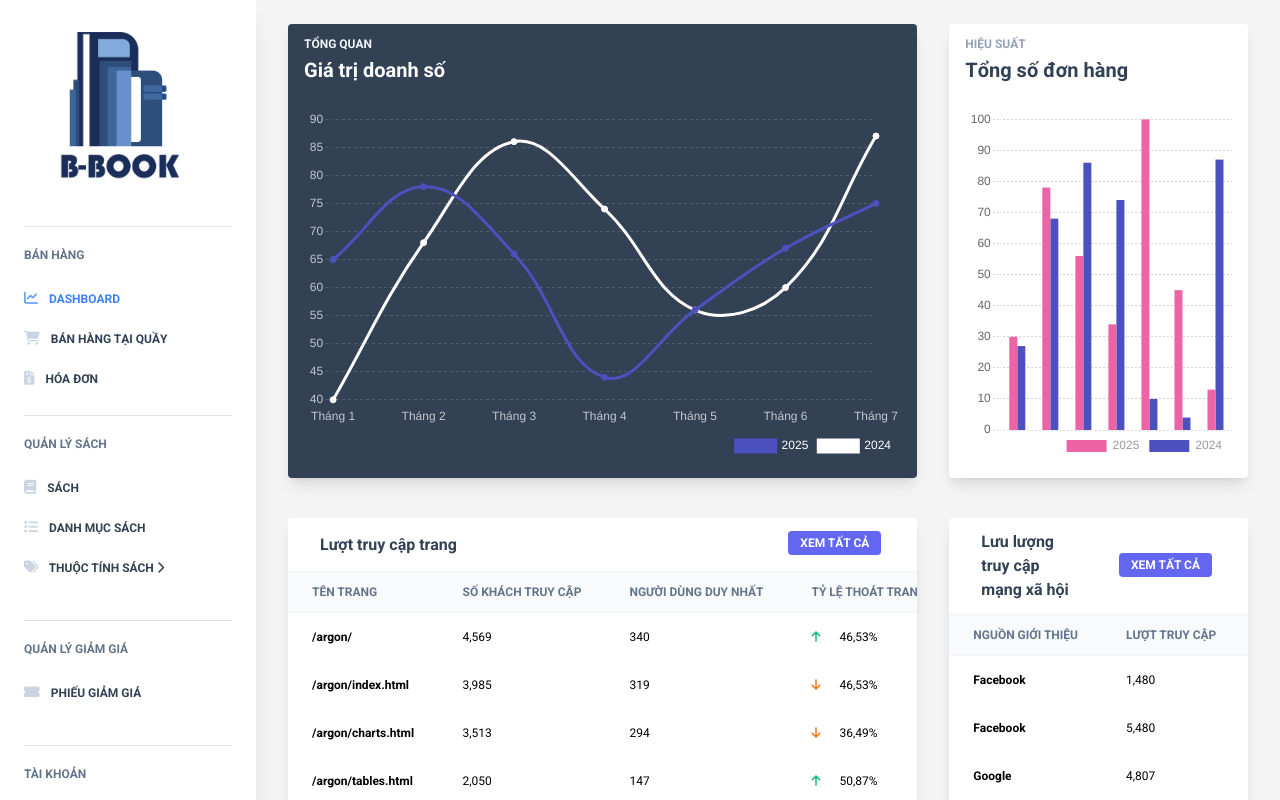
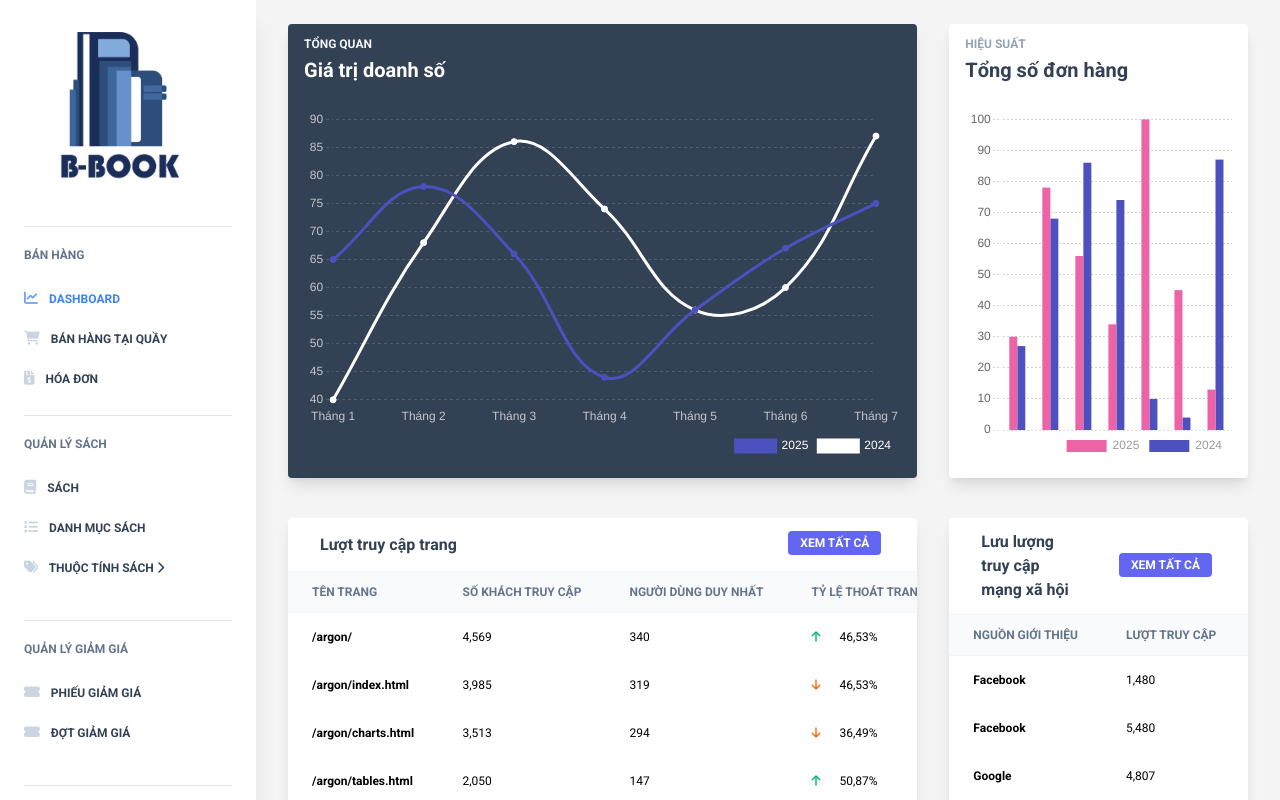
Before and after one commit to Emcupeo/DATN-B-BOOK, a Vue app in the folder src/frontend/vue-notus-main/vue-notus-main/vue-notus-main/: page /admin/dashboard in a window 1280 px wide. Shown: the top 800 px of the page. Built offline with nearby package versions, Linux system fonts and the light colour scheme.

Commit message:
Sửa sidebar

```diff
--- a/src/frontend/vue-notus-main/vue-notus-main/vue-notus-main/src/components/Sidebar/Sidebar.vue
+++ b/src/frontend/vue-notus-main/vue-notus-main/vue-notus-main/src/components/Sidebar/Sidebar.vue
@@ -165,6 +165,15 @@
               </a>
             </router-link>
           </li>
+          <li class="items-center">
+            <router-link to="/admin/dot-giam-gia" v-slot="{ href, navigate, isActive }">
+              <a :href="href" @click="navigate" class="text-xs uppercase py-3 font-bold block"
+                 :class="isActive ? 'text-blue-500 hover:text-blue-600' : 'text-blueGray-700 hover:text-blueGray-500'">
+                <i class="fas fa-ticket-alt mr-2 text-sm" :class="isActive ? 'opacity-75' : 'text-blueGray-300'"></i>
+                Đợt giảm giá
+              </a>
+            </router-link>
+          </li>
         </ul>
 
         <!-- Divider -->
--- a/src/frontend/vue-notus-main/vue-notus-main/vue-notus-main/src/views/TaiKhoan/KhachHang.vue
+++ b/src/frontend/vue-notus-main/vue-notus-main/vue-notus-main/src/views/TaiKhoan/KhachHang.vue
@@ -10,13 +10,15 @@
               </h3>
             </div>
             <div class="relative w-full px-4 max-w-full flex-grow flex-1 text-right">
-              <button @click="openModal" class="bg-indigo-500 text-white active:bg-indigo-600 text-xs font-bold uppercase px-3 py-1 rounded outline-none focus:outline-none mr-1 mb-1 ease-linear transition-all duration-150">
+              <button @click="openModal"
+                      class="bg-indigo-500 text-white active:bg-indigo-600 text-xs font-bold uppercase px-3 py-1 rounded outline-none focus:outline-none mr-1 mb-1 ease-linear transition-all duration-150">
                 Thêm khách hàng
               </button>
             </div>
           </div>
           <div class="mt-4 flex justify-end">
-            <input v-model="searchQuery" @input="handleSearch" type="text" placeholder="Tìm kiếm khách hàng..." class="border px-3 py-2 rounded">
+            <input v-model="searchQuery" @input="handleSearch" type="text" placeholder="Tìm kiếm khách hàng..."
+                   class="border px-3 py-2 rounded">
           </div>
         </div>
 
@@ -65,14 +67,22 @@
                 {{ formatDiaChi(khachHang) }}
               </td>
               <td class="border-t-0 px-6 align-middle border-l-0 border-r-0 text-xs whitespace-nowrap p-4">
-                  <span :class="getStatusClass(khachHang.trangThai)" class="px-2 py-1 text-green-700 border border-green-500 bg-green-100 rounded">
+                  <span :class="getStatusClass(khachHang.trangThai)"
+                        class="px-2 py-1 text-green-700 border border-green-500 bg-green-100 rounded">
                     {{ khachHang.trangThai ? 'Hoạt động' : 'Không hoạt động' }}
                   </span>
               </td>
               <td class="border-t-0 px-6 align-middle border-l-0 border-r-0 text-xs whitespace-nowrap p-4">
-                <button @click="editKhachHang(khachHang)" class="bg-blue-500 text-white px-2 py-1 rounded mr-2">Sửa</button>
-                <button @click="deleteKhachHang(khachHang.id)" class="bg-red-500 text-white px-2 py-1 rounded mr-2">Xóa</button>
-                <router-link :to="'/admin/khach-hang/' + khachHang.id" class="bg-yellow-500 text-white px-2 py-1 rounded">Chi tiết</router-link>
+                <router-link :to="'/admin/khach-hang/' + khachHang.id" class="bg-blue-500 text-white px-2 py-1 rounded">
+                  Chi tiết
+                </router-link>
+                &nbsp;
+                <button @click="editKhachHang(khachHang)" class="bg-yellow-500 text-white px-2 py-1 rounded mr-2">Sửa
+                </button>
+                <button @click="deleteKhachHang(khachHang.id)" class="bg-red-500 text-white px-2 py-1 rounded mr-2">
+                  Xóa
+                </button>
+
               </td>
             </tr>
             </tbody>
@@ -90,7 +100,8 @@
         </div>
 
         <!-- Modal panel -->
-        <div class="inline-block align-bottom bg-white rounded-lg text-left overflow-hidden shadow-xl transform transition-all sm:my-8 sm:align-middle sm:max-w-lg sm:w-full">
+        <div
+            class="inline-block align-bottom bg-white rounded-lg text-left overflow-hidden shadow-xl transform transition-all sm:my-8 sm:align-middle sm:max-w-lg sm:w-full">
           <!-- Modal content -->
           <div class="max-h-[80vh] overflow-y-auto">
             <div class="bg-white px-4 pt-5 pb-4 sm:p-6">
@@ -166,7 +177,8 @@
         <div class="fixed inset-0 transition-opacity" aria-hidden="true">
           <div class="absolute inset-0 bg-gray-500 opacity-75"></div>
         </div>
-        <div class="inline-block align-bottom bg-white rounded-lg text-left overflow-hidden shadow-xl transform transition-all sm:my-8 sm:align-middle sm:max-w-lg sm:w-full">
+        <div
+            class="inline-block align-bottom bg-white rounded-lg text-left overflow-hidden shadow-xl transform transition-all sm:my-8 sm:align-middle sm:max-w-lg sm:w-full">
           <div class="bg-white px-4 pt-5 pb-4 sm:p-6">
             <div class="flex justify-between items-center mb-4">
               <h2 class="text-xl font-bold">Quản lý địa chỉ cho {{ selectedKhachHang?.hoTen }}</h2>
@@ -180,7 +192,8 @@
               <form @submit.prevent="saveAddress" class="space-y-4">
                 <div>
                   <label class="block text-sm font-medium mb-1">Tỉnh/Thành phố</label>
-                  <select v-model="selectedAddressProvince" @change="handleAddressProvinceChange" class="w-full border rounded px-3 py-2" required>
+                  <select v-model="selectedAddressProvince" @change="handleAddressProvinceChange"
+                          class="w-full border rounded px-3 py-2" required>
                     <option value="">Chọn Tỉnh/Thành phố</option>
                     <option v-for="province in provinces" :key="province.code" :value="province">
                       {{ province.name }}
@@ -190,7 +203,8 @@
 
                 <div>
                   <label class="block text-sm font-medium mb-1">Quận/Huyện</label>
-                  <select v-model="selectedAddressDistrict" @change="handleAddressDistrictChange" class="w-full border rounded px-3 py-2" required :disabled="!selectedAddressProvince">
+                  <select v-model="selectedAddressDistrict" @change="handleAddressDistrictChange"
+                          class="w-full border rounded px-3 py-2" required :disabled="!selectedAddressProvince">
                     <option value="">Chọn Quận/Huyện</option>
                     <option v-for="district in districts" :key="district.code" :value="district">
                       {{ district.name }}
@@ -200,7 +214,8 @@
 
                 <div>
                   <label class="block text-sm font-medium mb-1">Xã/Phường/Thị trấn</label>
-                  <select v-model="selectedAddressWard" class="w-full border rounded px-3 py-2" required :disabled="!selectedAddressDistrict">
+                  <select v-model="selectedAddressWard" class="w-full border rounded px-3 py-2" required
+                          :disabled="!selectedAddressDistrict">
                     <option value="">Chọn Xã/Phường/Thị trấn</option>
                     <option v-for="ward in wards" :key="ward.code" :value="ward">
                       {{ ward.name }}
@@ -210,7 +225,8 @@
 
                 <div>
                   <label class="block text-sm font-medium mb-1">Địa chỉ chi tiết</label>
-                  <input v-model="addressFormData.diaChiChiTiet" type="text" class="w-full border rounded px-3 py-2" required
+                  <input v-model="addressFormData.diaChiChiTiet" type="text" class="w-full border rounded px-3 py-2"
+                         required
                          placeholder="Số nhà, tên đường...">
                 </div>
 
@@ -507,7 +523,7 @@ export default {
     async editAddress(diaChi) {
       this.showAddressForm = true;
       this.editingAddressId = diaChi.id;
-      this.addressFormData = { ...diaChi };
+      this.addressFormData = {...diaChi};
 
       // Set selected locations
       this.selectedAddressProvince = this.provinces.find(p => p.name === diaChi.tinhThanh);
```
